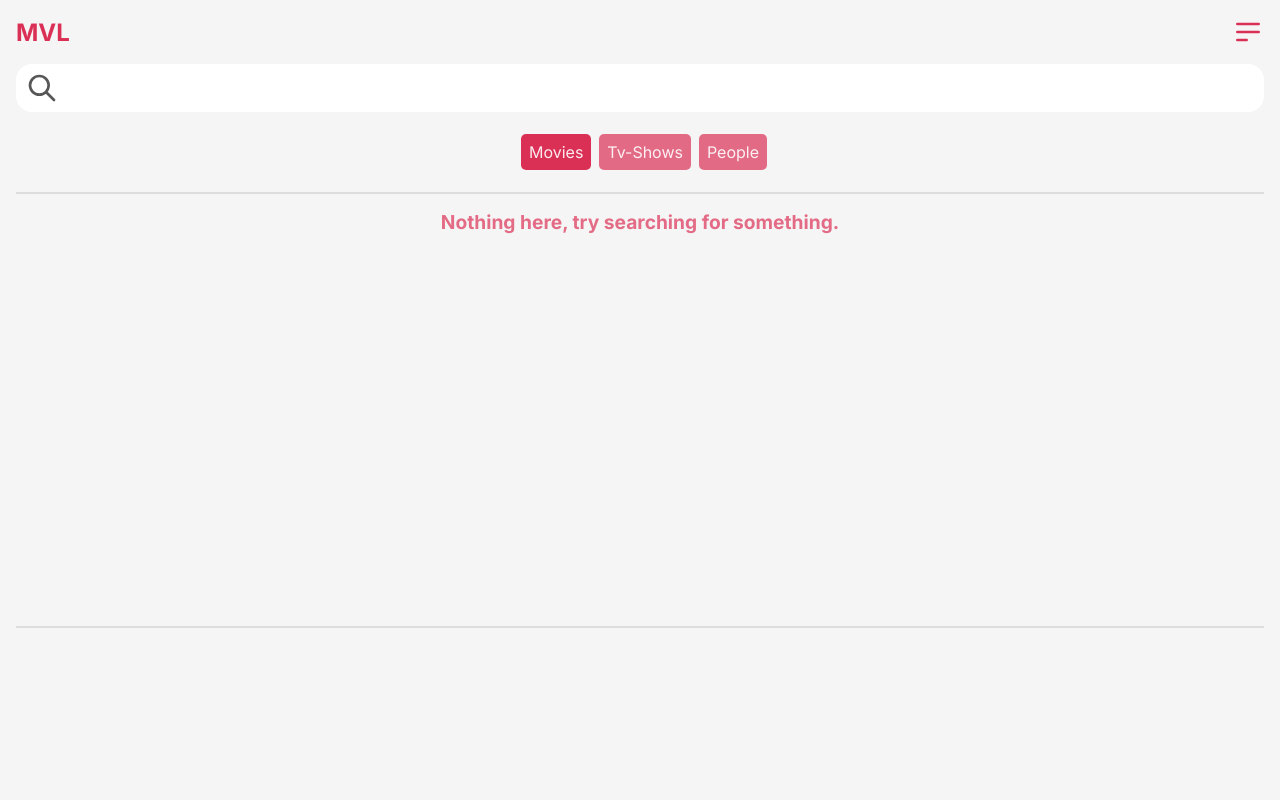
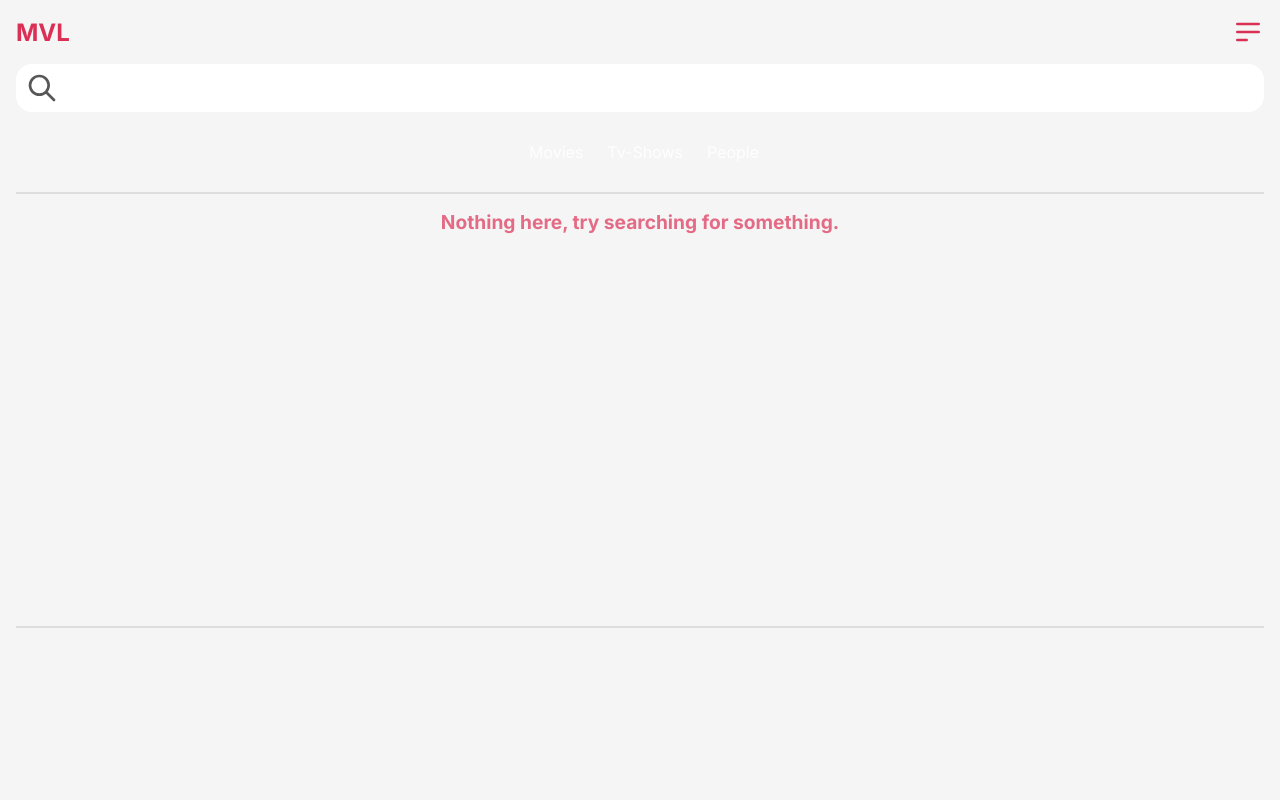
Before and after one commit to dndanli/My-movie-list, a React (Create React App) app in the folder frontend/: page /discover in a window 1280 px wide. Shown: the top 800 px of the page. Built offline with nearby package versions, Linux system fonts and the light colour scheme.

Commit message:
refactored for changing colors

```diff
--- a/frontend/src/Components/Button/Button.tsx
+++ b/frontend/src/Components/Button/Button.tsx
@@ -1,9 +1,8 @@
-import { useState } from "react";
-
 type ButtonProps = {
   className: string;
   text: string;
-  clickedStateValue: boolean;
+  countValue: number | undefined;
+  color: string;
   clickHandler: any;
 };
 
@@ -11,23 +10,19 @@ const Button = ({
   className,
   text,
   clickHandler,
-  clickedStateValue,
+  countValue,
+  color,
 }: ButtonProps) => {
-  const [clicked, setCicked] = useState(clickedStateValue);
-
   return (
     <li
       className={className}
-      style={{
-        background:
-          clicked === false ? "rgba(219, 48, 86, 0.7)" : "rgba(219, 48, 86, 1)",
-      }}
       onClick={() => {
-        setCicked(!clicked);
         clickHandler();
       }}
+      style={{ backgroundColor: color }}
     >
       <p>{text}</p>
+      <p className="count-value">{countValue}</p>
     </li>
   );
 };
```
